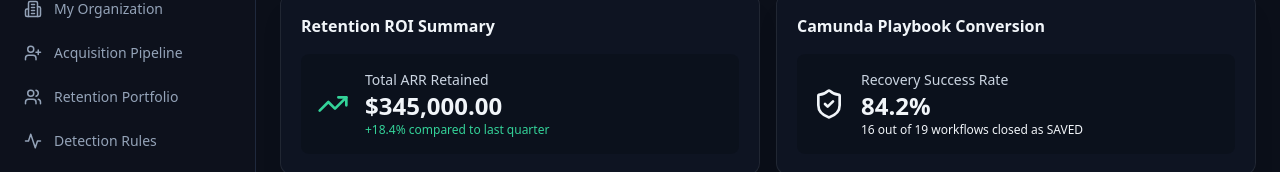
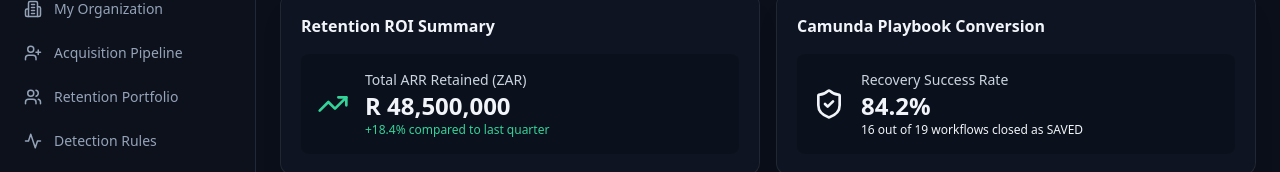
Before and after one commit to agnobays/retention-intelligence-platform, a React (Vite) app in the folder frontend/: page /reports in a window 1280 px wide. Shown: the part 172-344 px from the top of the page. Built offline with nearby package versions, Linux system fonts and the light colour scheme; no server answers.

Commit message:
Standardize all currency displays to ZAR (Rands)

```diff
--- a/frontend/src/pages/Dashboard.tsx
+++ b/frontend/src/pages/Dashboard.tsx
@@ -6,7 +6,7 @@ import { customerService } from '../services/customerService';
 import { detectionService } from '../services/detectionService';
 import { stressTestService, StressTestResult } from '../services/stressTestService';
 import { Customer, DashboardMetrics } from '../types';
-import { Users, AlertTriangle, DollarSign, Activity, Play, RefreshCw, Zap, ShieldAlert, Cpu, CheckCircle2, X } from 'lucide-react';
+import { Users, AlertTriangle, TrendingUp, Activity, Play, RefreshCw, Zap, ShieldAlert, Cpu, CheckCircle2, X } from 'lucide-react';
 
 import { useAuth } from '../contexts/AuthContext';
 
@@ -482,7 +482,7 @@ export const Dashboard: React.FC = () => {
               </h3>
             </div>
             <div className="p-3 bg-emerald-500/10 text-emerald-400 rounded-xl">
-              <DollarSign size={22} />
+              <TrendingUp size={22} />
             </div>
           </div>
         </Card>
--- a/frontend/src/pages/Reports.tsx
+++ b/frontend/src/pages/Reports.tsx
@@ -3,7 +3,13 @@ import { Card } from '../components/Card';
 import { CustomerJourneyAuditLogs } from '../components/CustomerJourneyAuditLogs';
 import { BarChart3, TrendingUp, ShieldCheck } from 'lucide-react';
 
+import { useAuth } from '../contexts/AuthContext';
+
 export const Reports: React.FC = () => {
+  const { companyName, industry } = useAuth();
+  const isKasi = (companyName || '').toLowerCase().includes('kasi') || (industry || '').toLowerCase().includes('logistics');
+  const savedArrDisplay = isKasi ? 'R 8,400,000' : 'R 48,500,000';
+
   return (
     <div className="space-y-6">
       <div>
@@ -16,8 +22,8 @@ export const Reports: React.FC = () => {
           <div className="p-4 bg-dark-bg/50 rounded-lg flex items-center gap-4">
             <TrendingUp className="text-emerald-400" size={32} />
             <div>
-              <p className="text-sm text-slate-300">Total ARR Retained</p>
-              <h3 className="text-2xl font-bold text-slate-100">$345,000.00</h3>
+              <p className="text-sm text-slate-300">Total ARR Retained (ZAR)</p>
+              <h3 className="text-2xl font-bold text-slate-100">{savedArrDisplay}</h3>
               <p className="text-xs text-emerald-400 font-medium">+18.4% compared to last quarter</p>
             </div>
           </div>
```
